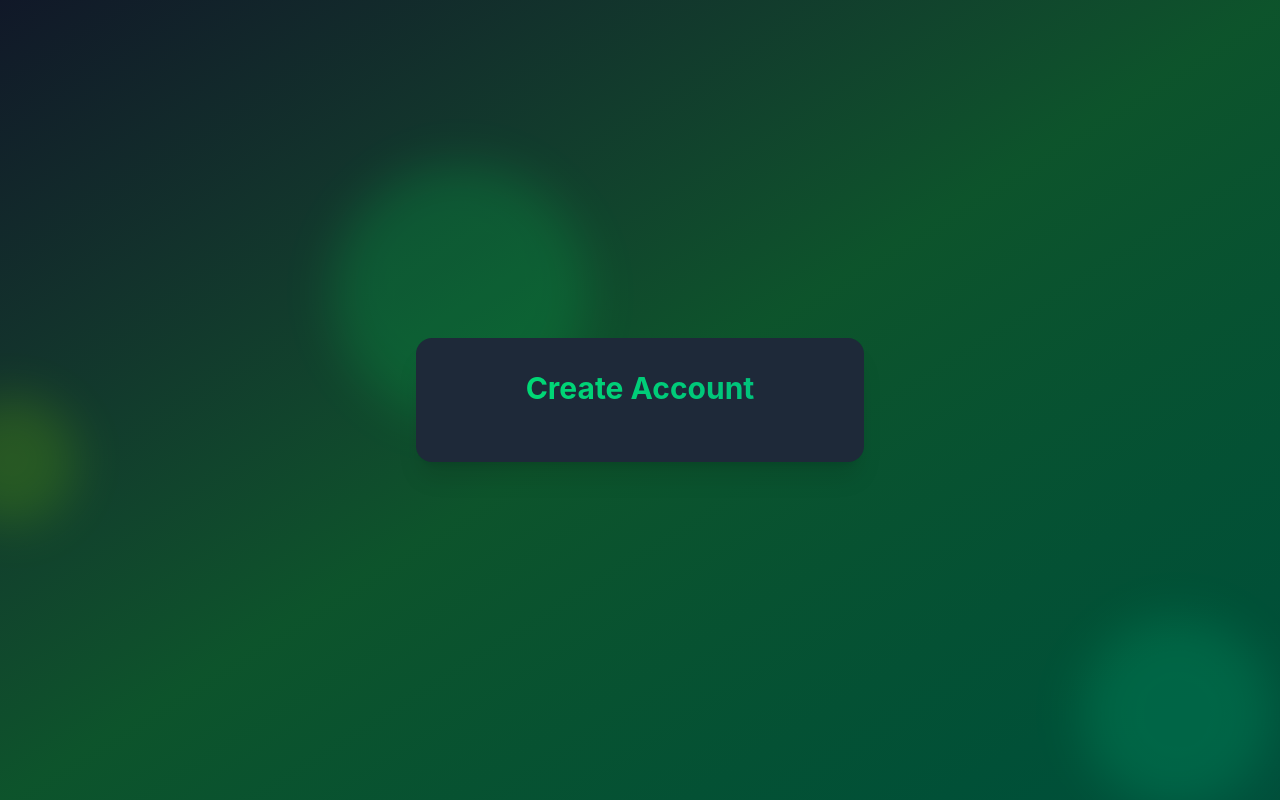
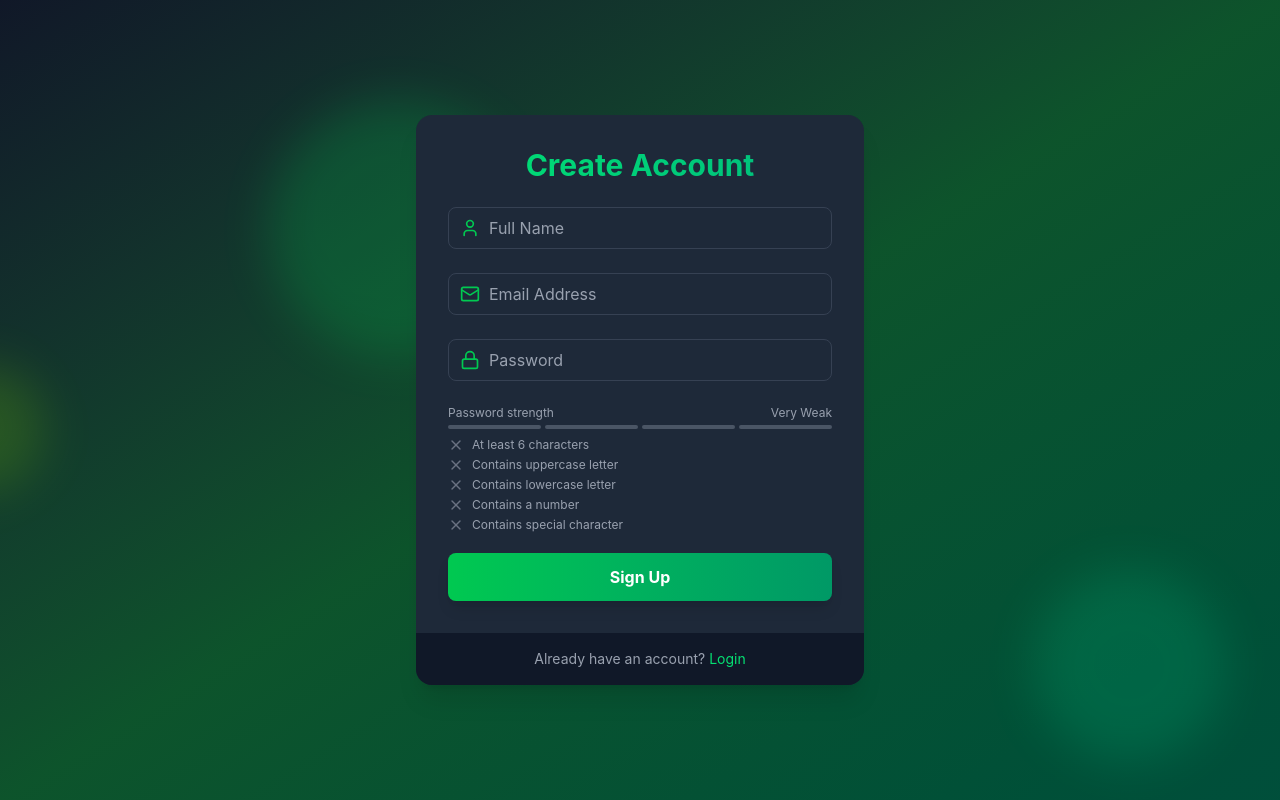
Before and after one commit to md-alihaider/authforge, a React app in the folder frontend/: page /signup in a window 1280 px wide. Built offline with nearby package versions, Linux system fonts and the light colour scheme; the HTML template or start-up script is replaced by a standard one.

Commit message:
feat: implement PasswordStrengthMeter and integrate it into SignUpPage

```diff
--- /dev/null
+++ b/frontend/src/components/PasswordStrengthMeter.jsx
@@ -0,0 +1,80 @@
+import { Check, X } from "lucide-react";
+
+const PasswordCriteria = ({ password }) => {
+  const criteria = [
+    { label: "At least 6 characters", met: password.length >= 6 },
+    { label: "Contains uppercase letter", met: /[A-Z]/.test(password) },
+    { label: "Contains lowercase letter", met: /[a-z]/.test(password) },
+    { label: "Contains a number", met: /\d/.test(password) },
+    { label: "Contains special character", met: /[^A-Za-z0-9]/.test(password) },
+  ];
+
+  return (
+    <div className="mt-2 space-y-1">
+      {criteria.map((item) => (
+        <div key={item.label} className="flex items-center text-xs">
+          {item.met ? (
+            <Check className="size-4 text-green-500 mr-2" />
+          ) : (
+            <X className="size-4 text-gray-500 mr-2" />
+          )}
+          <span className={item.met ? "text-green-500" : "text-gray-400"}>
+            {item.label}
+          </span>
+        </div>
+      ))}
+    </div>
+  );
+};
+
+const PasswordStrengthMeter = ({ password }) => {
+  const getStrength = (pass) => {
+    let strength = 0;
+    if (pass.length >= 6) strength++;
+    if (pass.match(/[a-z]/) && pass.match(/[A-Z]/)) strength++;
+    if (pass.match(/\d/)) strength++;
+    if (pass.match(/[^a-zA-Z\d]/)) strength++;
+    return strength;
+  };
+  const strength = getStrength(password);
+
+  const getColor = (strength) => {
+    if (strength === 0) return "bg-red-500";
+    if (strength === 1) return "bg-red-400";
+    if (strength === 2) return "bg-yellow-500";
+    if (strength === 3) return "bg-yellow-400";
+    return "bg-green-500";
+  };
+
+  const getStrengthText = (strength) => {
+    if (strength === 0) return "Very Weak";
+    if (strength === 1) return "Weak";
+    if (strength === 2) return "Fair";
+    if (strength === 3) return "Good";
+    return "Strong";
+  };
+
+  return (
+    <div className="mt-2">
+      <div className="flex justify-between items-center mb-1">
+        <span className="text-xs text-gray-400">Password strength</span>
+        <span className="text-xs text-gray-400">
+          {getStrengthText(strength)}
+        </span>
+      </div>
+
+      <div className="flex space-x-1">
+        {[...Array(4)].map((_, index) => (
+          <div
+            key={index}
+            className={`h-1 w-1/4 rounded-full transition-colors duration-300
+                ${index < strength ? getColor(strength) : "bg-gray-600"}
+              `}
+          />
+        ))}
+      </div>
+      <PasswordCriteria password={password} />
+    </div>
+  );
+};
+export default PasswordStrengthMeter;
--- a/frontend/src/pages/SignUpPage.jsx
+++ b/frontend/src/pages/SignUpPage.jsx
@@ -1,5 +1,14 @@
 import { motion } from "motion/react";
+import { Link } from "react-router";
+import Input from "../components/Input";
+import { Loader, Lock, Mail, User } from "lucide-react";
+import { useState } from "react";
+import PasswordStrengthMeter from "../components/PasswordStrengthMeter";
 const SignUpPage = () => {
+  const [name, setName] = useState("");
+  const [email, setEmail] = useState("");
+  const [password, setPassword] = useState("");
+  let isLoading = false;
   const handleSubmit = (e) => {
     e.preventDefault();
   };
@@ -15,7 +24,55 @@
         <h2 className="text-3xl font-bold mb-6 text-center bg-linear-to-r from-green-400 to-emerald-500 text-transparent bg-clip-text">
           Create Account
         </h2>
-        <form onSubmit={handleSubmit}></form>
+        <form onSubmit={handleSubmit}>
+          <Input
+            icon={User}
+            type="text"
+            placeholder="Full Name"
+            value={name}
+            onChange={(e) => setName(e.target.value)}
+          />
+          <Input
+            icon={Mail}
+            type="email"
+            placeholder="Email Address"
+            value={email}
+            onChange={(e) => setEmail(e.target.value)}
+          />
+          <Input
+            icon={Lock}
+            type="password"
+            placeholder="Password"
+            value={password}
+            onChange={(e) => setPassword(e.target.value)}
+          />
+          {/* Password strength meter */}
+          <PasswordStrengthMeter password={password} />
+          <motion.button
+            className="mt-5 w-full py-3 px-4 bg-gradient-to-r from-green-500 to-emerald-600 text-white
+						font-bold rounded-lg shadow-lg hover:from-green-600
+						hover:to-emerald-700 focus:outline-none focus:ring-2 focus:ring-green-500 focus:ring-offset-2
+						 focus:ring-offset-gray-900 transition duration-200"
+            whileHover={{ scale: 1.02 }}
+            whileTap={{ scale: 0.98 }}
+            type="submit"
+            disabled={isLoading}
+          >
+            {isLoading ? (
+              <Loader className=" animate-spin mx-auto" size={24} />
+            ) : (
+              "Sign Up"
+            )}
+          </motion.button>
+        </form>
+      </div>
+      <div className="px-8 py-4 bg-gray-900 bg-opacity-50 flex justify-center">
+        <p className="text-sm text-gray-400">
+          Already have an account?{" "}
+          <Link to={"/login"} className="text-green-400 hover:underline">
+            Login
+          </Link>
+        </p>
       </div>
     </motion.div>
   );
```
